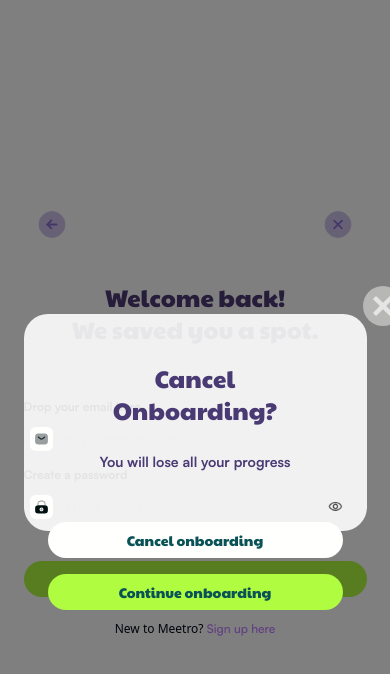
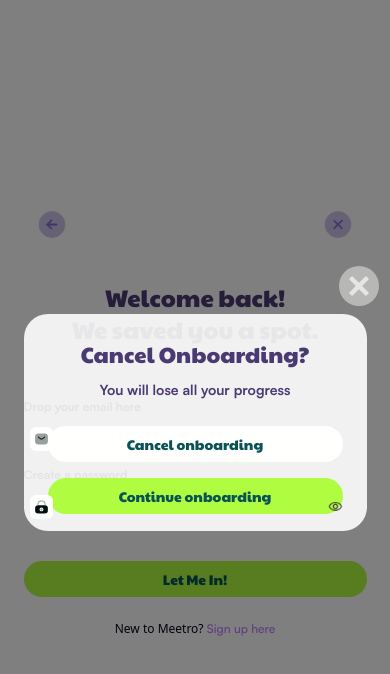
Before and after one commit to Bekuech1/Meetro, a React (Vite) app: page /signin in a window 390 px wide. Both pictures are taken after a click on the picture 338 px from the left and 224 px from the top of the page. Shown: the top 674 px of the page. Built offline with nearby package versions, Linux system fonts and the light colour scheme.

Commit message:
made the cancel option responsive

```diff
--- a/src/components/Onboarding/ShowOption.jsx
+++ b/src/components/Onboarding/ShowOption.jsx
@@ -17,19 +17,19 @@
         <div className="leading-12 w-full  absolute -translate-y-full">
             <div className="flex flex-col justify-center items-center mx-auto
                  h-[100vh] bg-[#00000080] ">
-                <div className="bg-[#ffffffe3] p-12 h-[217px] sm:h-[253px] rounded-3xl w-[343px] sm:w-[546px] mx-4 sm:mx-0 relative">
+                <div className="bg-[#ffffffe3] p-6 sm:p-12 h-[217px] sm:h-[253px] rounded-3xl w-[343px] sm:w-[546px] mx-4 sm:mx-0 relative">
                     <div>
-                        <h2 className="text-[#4A3A74] text-[24px] leading-8 sm:text-4xl text-center paytone mb-6">Cancel Onboarding?</h2>
+                        <h2 className="text-[#4A3A74] text-[22px] leading-8 sm:text-4xl text-center paytone mb-2 sm:mb-6">Cancel Onboarding?</h2>
                         <p className="text-[#4A3A74] text-sm sm:text-[16px] leading-6 text-center satoshi font-bold">You will lose all your progress</p>
                     </div>
-                    <div className="flex flex-col sm:flex-row gap-4 mt-12 justify-center items-center">
+                    <div className="flex flex-col sm:flex-row gap-4 mt-6 sm:mt-12 justify-center items-center">
                         { mybtn &&
                             mybtn?.map((btn, ind)=>(
                                 <OnboardingButton {...btn} key={ind} />
                             ))
                         }
                     </div>
-                     <img src="Vector.svg" alt="cancel" className="absolute bg-[#fffffe8b] -top-7 -right-9 block
+                     <img src="Vector.svg" alt="cancel" className="absolute bg-[#fffffe8b] sm:-top-7 -top-12 sm:-right-9 -right-3 block
                       size-10 p-2 rounded-3xl opacity-80" onClick={onclick1}/>
                 </div>
             </div>
```
